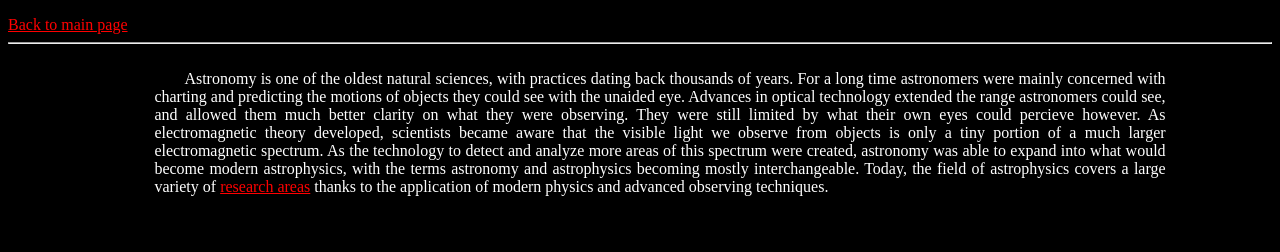
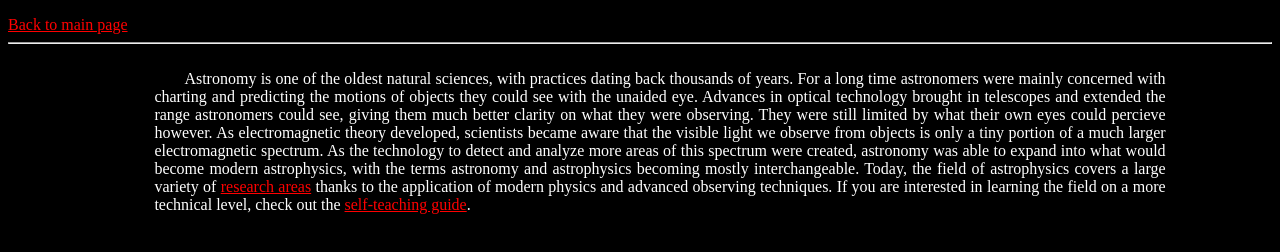
Before and after one commit to MattScheffler/AstroPage, a plain HTML site: page Introduction.html in a window 1280 px wide. Shown: the part 278-530 px from the top of the page. Drawn offline with Linux system fonts and the light colour scheme.

Commit message:
Added link to guide

```diff
--- a/Introduction.html
+++ b/Introduction.html
@@ -18,11 +18,12 @@
 
 <section class="introSection">
 <p class="introText">Astronomy is one of the oldest natural sciences, with practices dating back thousands of years. For a long time astronomers were mainly concerned with charting and predicting the
-motions of objects they could see with the unaided eye. Advances in optical technology extended the range astronomers could see, and allowed them much better clarity on what they were
-observing. They were still limited by what their own eyes could percieve however. As electromagnetic theory developed, scientists became aware that the visible light we observe from
+motions of objects they could see with the unaided eye. Advances in optical technology brought in telescopes and extended the range astronomers could see, giving them much better clarity on what
+they were observing. They were still limited by what their own eyes could percieve however. As electromagnetic theory developed, scientists became aware that the visible light we observe from
 objects is only a tiny portion of a much larger electromagnetic spectrum. As the technology to detect and analyze more areas of this spectrum were created, astronomy was able to expand
-into what would become modern astrophysics, with the terms astronomy and astrophysics becoming mostly interchangeable. Today, the field of astrophysics covers a large variety of <a href="ResearchAreas.html" target="_blank">research areas</a>
-thanks to the application of modern physics and advanced observing techniques.</p>
+into what would become modern astrophysics, with the terms astronomy and astrophysics becoming mostly interchangeable. Today, the field of astrophysics covers a large variety of
+<a href="ResearchAreas.html" target="_blank">research areas</a> thanks to the application of modern physics and advanced observing techniques. If you are interested in learning the field on a more
+technical level, check out the <a href="SelfTeachingGuide.html" target="_blank">self-teaching guide</a>.</p>
 </section>
 
 </body>
```
